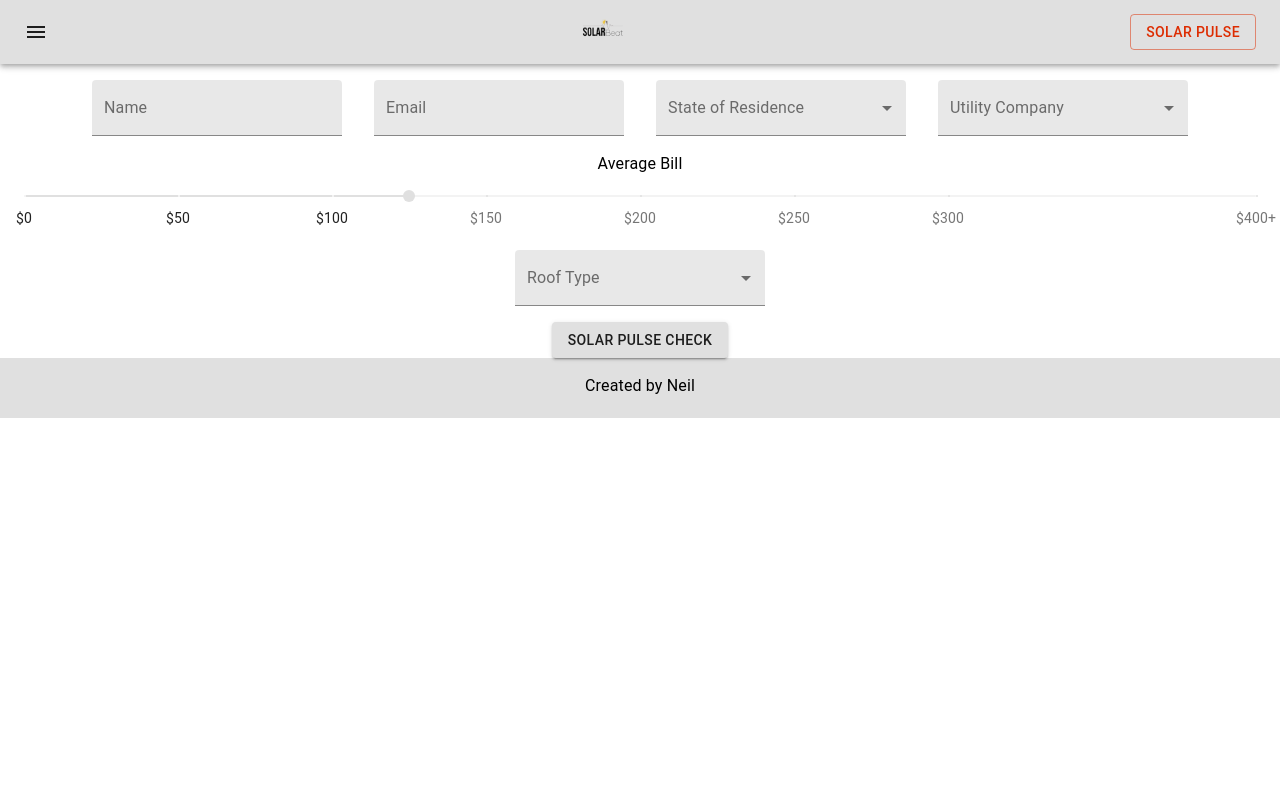
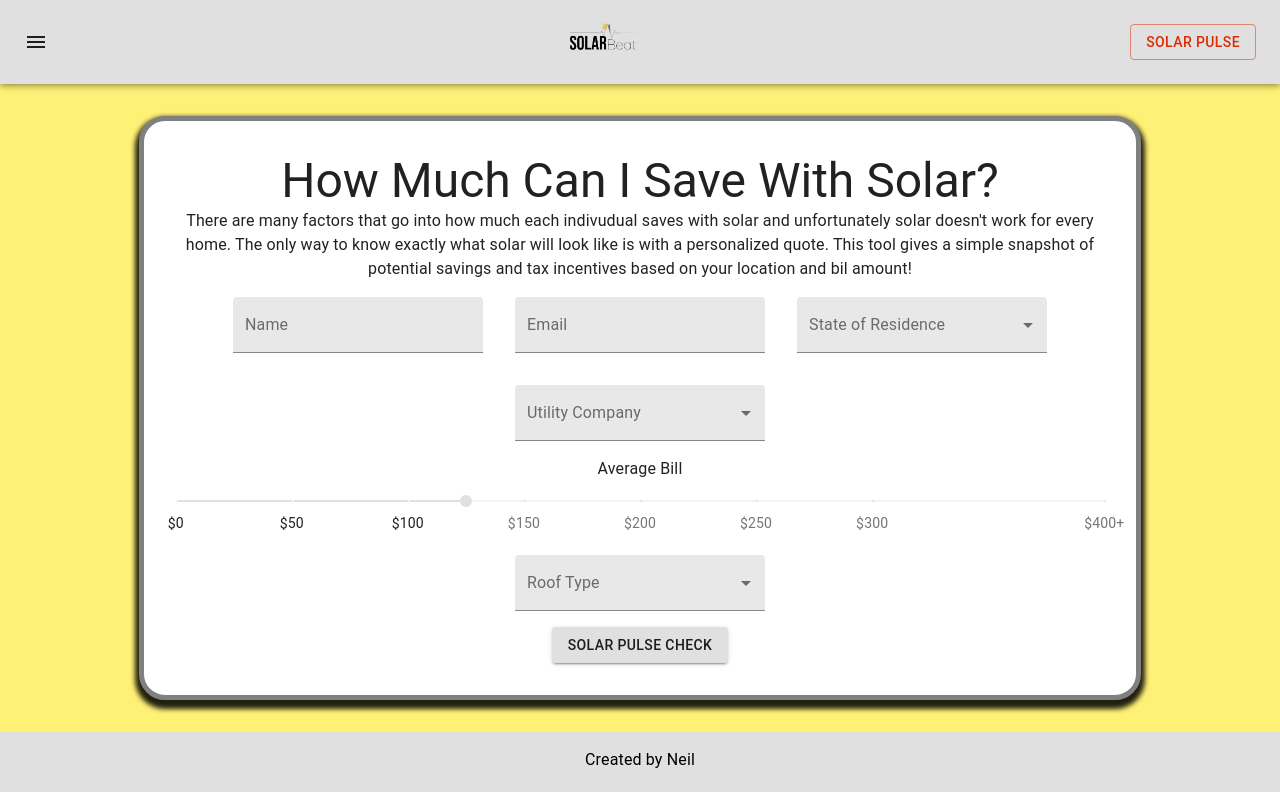
Before and after one commit to NGDino/solar-beat, a React (Create React App) app in the folder solar-beat/: page /estimate in a window 1280 px wide. Built offline with nearby package versions, Linux system fonts and the light colour scheme.

Commit message:
working on forms

```diff
--- a/solar-beat/src/components/ContactForm/index.js
+++ b/solar-beat/src/components/ContactForm/index.js
@@ -1,13 +1,12 @@
 import React, {useState} from 'react';
 import {Paper, TextField, FormControl, RadioGroup, FormControlLabel, Button, Radio, FormLabel} from '@material-ui/core'
 import {makeStyles} from '@material-ui/core/styles'
-import { Autorenew } from '@material-ui/icons';
 
 
 const useStyles = makeStyles((theme) => ({
     formControl: {
         margin: theme.spacing(1),
-        minWidth: 400,
+
     },
     selectEmpty: {
         marginTop: theme.spacing(2),
@@ -20,6 +19,7 @@
         boxShadow: '0 5px 5px 4px',
         border: '5px solid grey',
         borderRadius: 26,
+        width: 'fit'
     }
 }));
 
@@ -57,7 +57,7 @@
         })
         console.log('temp',temp)
 
-        return Object.values(temp).every(x => x == '' )
+        return Object.values(temp).every(x => x === '' )
 
     }
     const classes = useStyles();
@@ -70,7 +70,6 @@
             ...values,
             [name]: value
         });
-        console.log(values)
 
     }
 
--- a/solar-beat/src/components/EstimateForm/index.js
+++ b/solar-beat/src/components/EstimateForm/index.js
@@ -1,4 +1,4 @@
-import { Typography, Container, TextField, FormControl, Select, MenuItem, InputLabel, Slider, Button } from '@material-ui/core'
+import { Typography,  TextField, FormControl, Select, MenuItem, InputLabel, Slider, Button, Box, Paper } from '@material-ui/core'
 import React, {useEffect, useState} from 'react';
 import {makeStyles} from '@material-ui/core/styles';
 import {
@@ -8,6 +8,13 @@
 
 //styles
 const useStyles = makeStyles((theme) => ({
+    formContainer: {
+        boxShadow: '0 5px 5px 4px',
+        border: '5px solid grey',
+        borderRadius: 26,
+        margin: '2em',
+        padding: '2em'
+    },
     formControl: {
         margin: theme.spacing(2),
         minWidth: 250,
@@ -106,7 +113,11 @@
 
 
     return(
-        <Container>
+        <Box>
+            <Paper elevation = {3} className={classes.formContainer} >
+
+                <Typography variant={'h3'}>How Much Can I Save With Solar?</Typography>
+                <Typography varieant = {'p'}>There are many factors that go into how much each indivudual saves with solar and unfortunately solar doesn't work for every home.  The only way to know exactly what solar will look like is with a personalized quote.  This tool gives a simple snapshot of potential savings and tax incentives based on your location and bil amount!</Typography>
                 <form onSubmit={handleSolarCalc}>
                     <TextField className={classes.formControl} id="name" name="name" label="Name" variant="filled" onChange={handleChange}>
                     </TextField>
@@ -189,7 +200,9 @@
                     </Button>
 
                 </form>
-    </Container>
+            </Paper>
+        </Box>
+
     )
 };
 
--- a/solar-beat/src/components/Header/index.js
+++ b/solar-beat/src/components/Header/index.js
@@ -27,10 +27,10 @@
         width: 250,
     },
     fullList: {
-        width: 'auto',
+        width: '100%',
     },
     logo: {
-        height: "3rem",
+        height: "80px",
 
     }
 
--- a/solar-beat/src/components/Results/index.js
+++ b/solar-beat/src/components/Results/index.js
@@ -1,4 +1,4 @@
-import React, {useState} from 'react';
+import React from 'react';
 
     const rates = {
         1 : 0.23, //0-100
@@ -59,7 +59,7 @@
     const r = interest/12
 
     const t = 300
-    let usablePay = '0'
+    // let usablePay = '0'
 
     function getPayment(p,r,t){
 
--- a/solar-beat/src/pages/CalcResults/index.js
+++ b/solar-beat/src/pages/CalcResults/index.js
@@ -1,4 +1,4 @@
-import react from 'react';
+import React from 'react';
 import {Redirect} from 'react-router-dom';
 import Snapshot from '../../components/Results';
 
@@ -8,7 +8,7 @@
     const data = JSON.parse(localStorage.getItem('customer-data'));
     console.log('customer-data', data)
 
-    if(data.name === '' || data.billAmount ==
+    if(data.name === '' || data.billAmount ===
     0 ){
         return <Redirect to= '/estimate'/>
     }
--- a/solar-beat/src/pages/Calculator/index.js
+++ b/solar-beat/src/pages/Calculator/index.js
@@ -1,13 +1,25 @@
 import React from 'react'
 import EstimateForm from '../../components/EstimateForm';
+import {Box, Grid} from '@material-ui/core'
 
 
 
 const Calculator = () =>{
     return(
-        <div>
-        <EstimateForm/>
-        </div>
+        <Box bgcolor='secondary.light'>
+        <Grid
+            container
+            spacing={0}
+            direction="column"
+            alignItems="center"
+            justify="flex-start"
+            style={{ minHeight: '55vh' }}
+            >
+                <Grid item xs={10}>
+                    <EstimateForm />
+                </Grid>
+            </Grid>
+    </Box>
     )
 }
 export default Calculator;
--- a/solar-beat/src/pages/Contact/index.js
+++ b/solar-beat/src/pages/Contact/index.js
@@ -21,7 +21,6 @@
             <Grid
                 container
                 spacing={0}
-                direction="column"
                 alignItems="center"
                 justify="flex-start"
                 style={{ minHeight: '55vh' }}
```
Also changed, not shown: 1 other file (tests, documents, lock files or other folders). Lines whose indentation alone changed are shown as unchanged.
